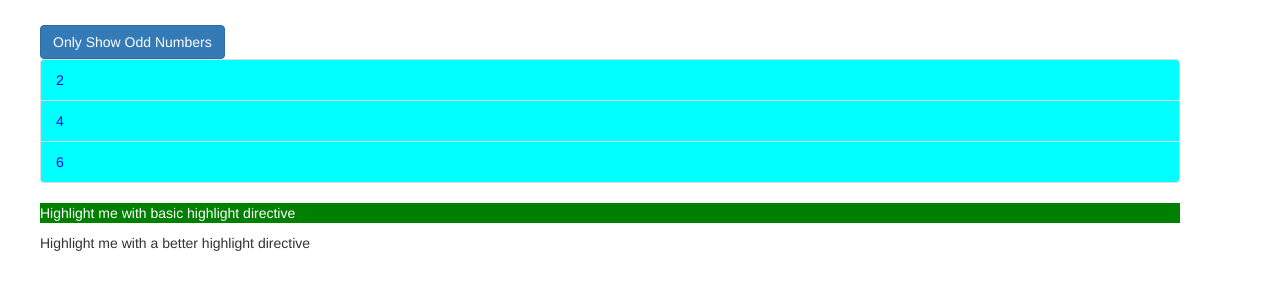
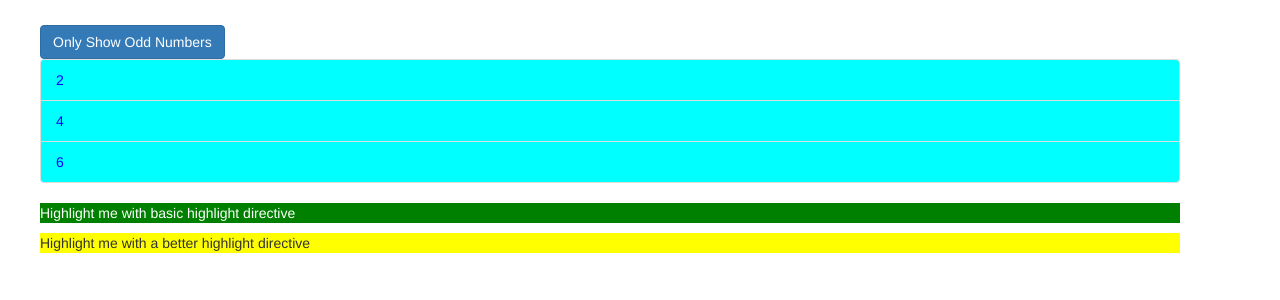
Before and after one commit to Rupam0710/Directives-deep-dive-Angular, an Angular app: page / in a window 1280 px wide. Shown: the top 300 px of the page. Built offline with nearby package versions, Linux system fonts and the light colour scheme.

Commit message:
70com Binding to Directive Properties v101

```diff
--- a/src/app/app.component.html
+++ b/src/app/app.component.html
@@ -36,7 +36,12 @@
         </div>
       </ul>
       <p appBasicHighLight>Highlight me with basic highlight directive</p>
-      <p appBetterHighlight>Highlight me with a better highlight directive</p>
+      <!-- <p appBetterHighlight [defaultColor]="'yellow'" [highlightColor]="'red'">
+        Highlight me with a better highlight directive
+      </p> -->
+      <p [appBetterHighlight]="'red'" defaultColor="yellow">
+        Highlight me with a better highlight directive
+      </p>
     </div>
   </div>
 </div>
--- a/src/app/better-highlight/better-highlight.directive.ts
+++ b/src/app/better-highlight/better-highlight.directive.ts
@@ -1,26 +1,30 @@
-import { Directive, ElementRef, HostListener, OnInit, Renderer2, HostBinding } from '@angular/core';
+import { Directive, ElementRef, HostListener, OnInit, Renderer2, HostBinding, Input } from '@angular/core';
 
 @Directive({
   selector: '[appBetterHighlight]'
 })
 export class BetterHighlightDirective implements OnInit {
 
-  @HostBinding('style.backgroundColor') backgroundColor: string = 'transparent';
+  @Input() defaultColor: string = 'transparent'
+  @Input('appBetterHighlight') highlightColor: string = 'blue'
+
+  @HostBinding('style.backgroundColor') backgroundColor: string;
   constructor(private elRef: ElementRef, private renderer: Renderer2) { }
 
   ngOnInit() {
+    this.backgroundColor = this.defaultColor;
     // this.renderer.setStyle(this.elRef.nativeElement, 'background-color', 'yellow');
 
   }
 
   @HostListener('mouseenter') mouseover(eventData: Event) {
     // this.renderer.setStyle(this.elRef.nativeElement, 'background-color', 'yellow');
-    this.backgroundColor = 'yellow';
+    this.backgroundColor = this.highlightColor;
 
   }
   @HostListener('mouseleave') mouseleave(eventData: Event) {
     // this.renderer.setStyle(this.elRef.nativeElement, 'background-color', 'transparent');
-    this.backgroundColor = 'transparent'
+    this.backgroundColor = this.defaultColor;
 
   }
 
```
